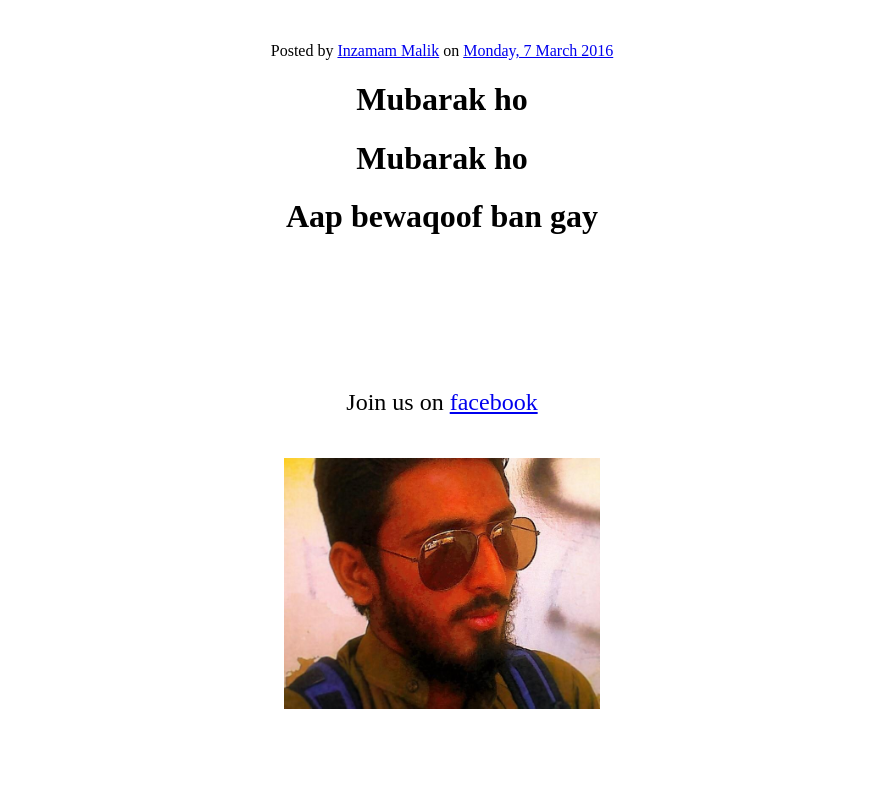
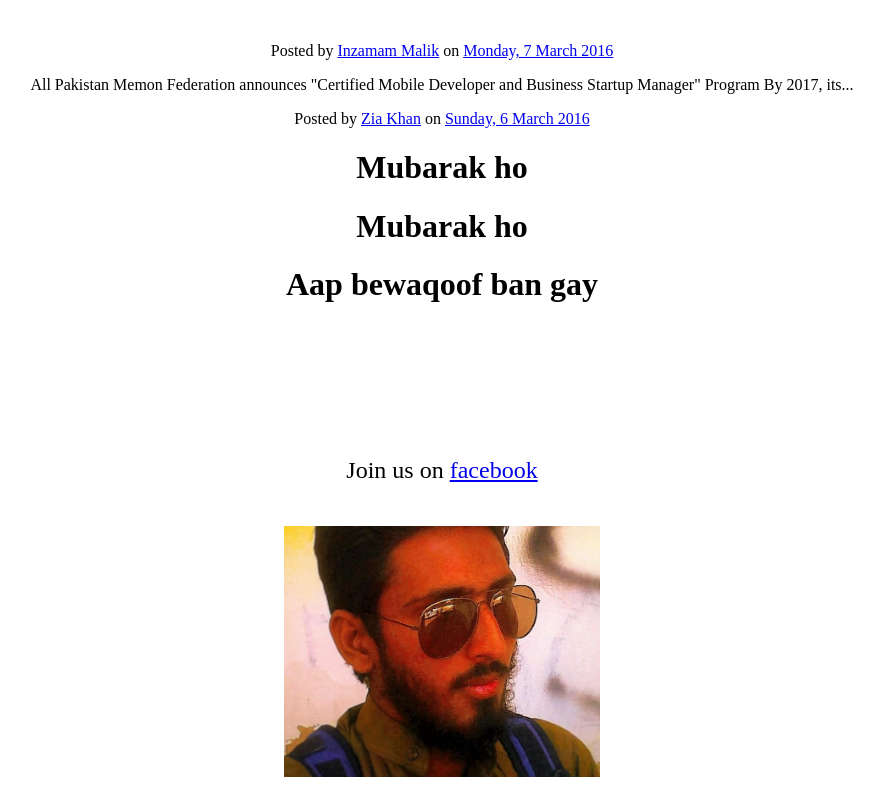
Before and after one commit to mInzamamMalik/agr, a plain HTML site: page index.html in a window 1280 px wide. Shown: the whole page, without its empty margins (198-1070 px from the left). Drawn offline with Linux system fonts and the light colour scheme.

Commit message:
Update index.html

```diff
--- a/index.html
+++ b/index.html
@@ -50,7 +50,7 @@
 
 
 
-
+<div id="fb-root"></div><script>(function(d, s, id) {  var js, fjs = d.getElementsByTagName(s)[0];  if (d.getElementById(id)) return;  js = d.createElement(s); js.id = id;  js.src = "//connect.facebook.net/en_GB/sdk.js#xfbml=1&version=v2.3";  fjs.parentNode.insertBefore(js, fjs);}(document, 'script', 'facebook-jssdk'));</script><div class="fb-post" data-href="https://www.facebook.com/ziakhan/posts/10153321221407623" data-width="500"><div class="fb-xfbml-parse-ignore"><blockquote cite="https://www.facebook.com/ziakhan/posts/10153321221407623"><p>All Pakistan Memon Federation announces &quot;Certified Mobile Developer and Business Startup Manager&quot; Program By 2017, its...</p>Posted by <a href="https://www.facebook.com/ziakhan">Zia Khan</a> on&nbsp;<a href="https://www.facebook.com/ziakhan/posts/10153321221407623">Sunday, 6 March 2016</a></blockquote></div></div>
 
 
 
```
